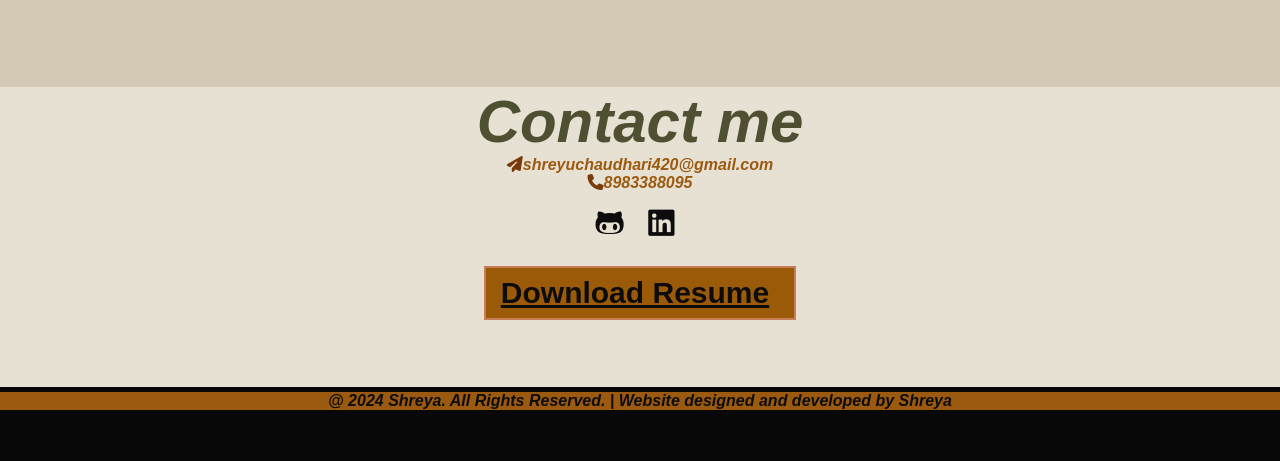
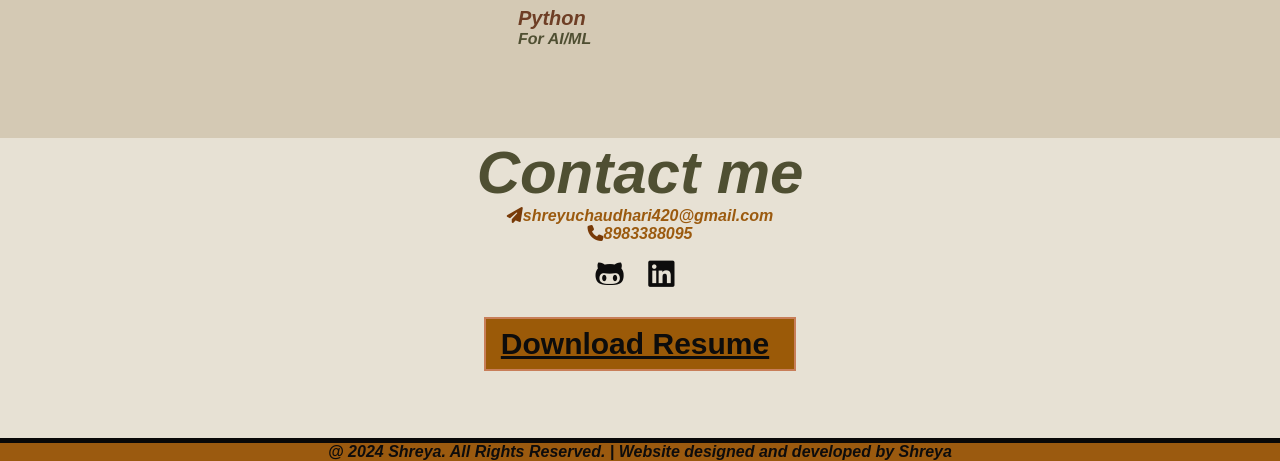
Before and after one commit to Shreuu/CODSOFT, a plain HTML site: page PORTFOLIO/index.html in a window 1280 px wide. Shown: the part 1266-1727 px from the top of the page. Before the commit the page ends 1676 px from the top, so only its background shows below. Drawn offline with Linux system fonts and the light colour scheme.

Commit message:
Update index.html

```diff
--- a/PORTFOLIO/index.html
+++ b/PORTFOLIO/index.html
@@ -50,6 +50,7 @@
                     <li><span>Web Development</span><br>Building websites</li>
                     <li><span>C language</span><br>Basis of modern programming</li>
                     <li><span>Java</span><br>Designing App interfaces</li>
+                    <li><span>Python</span><br>For AI/ML</li>
                 </ul>
             </div>
 
```
